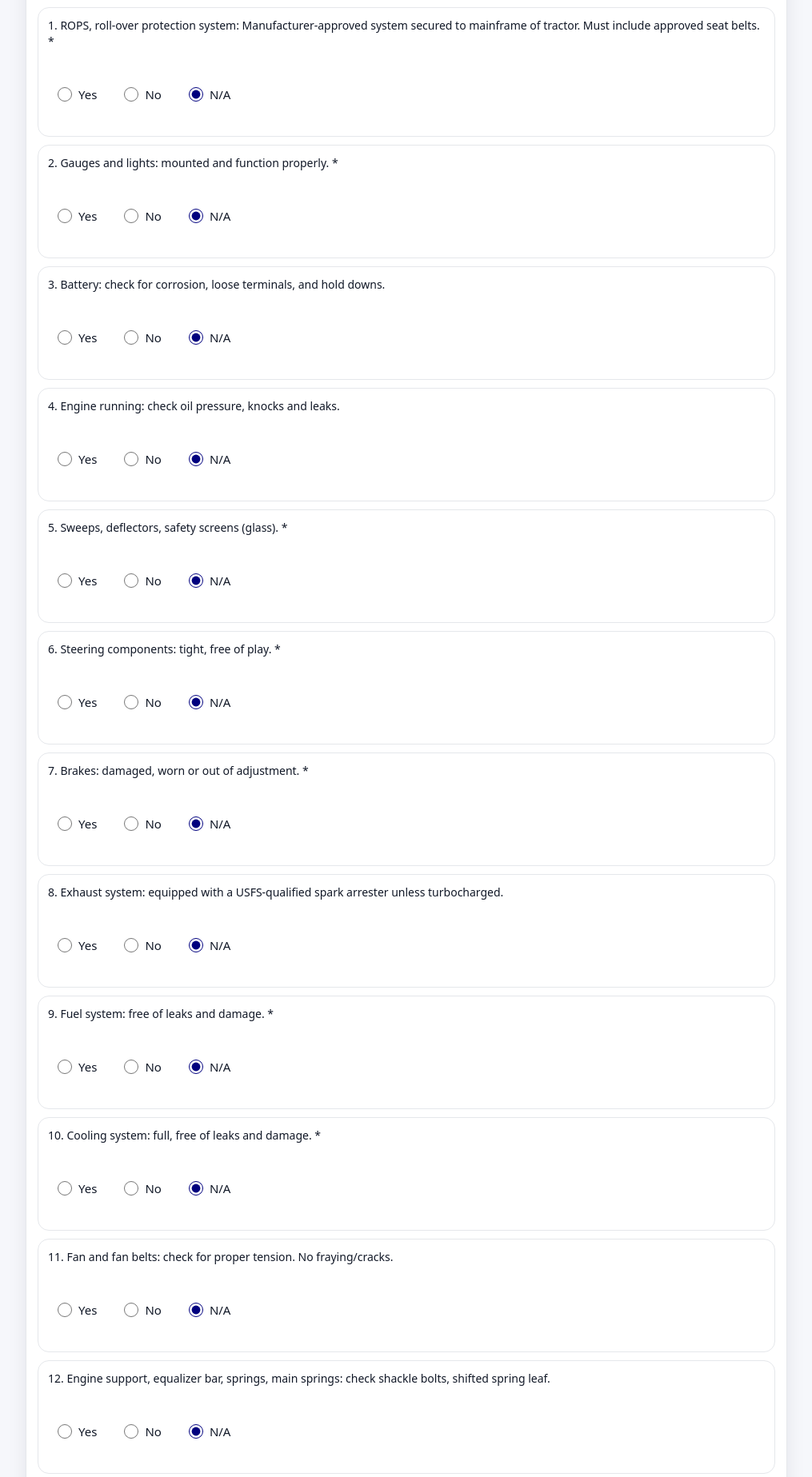
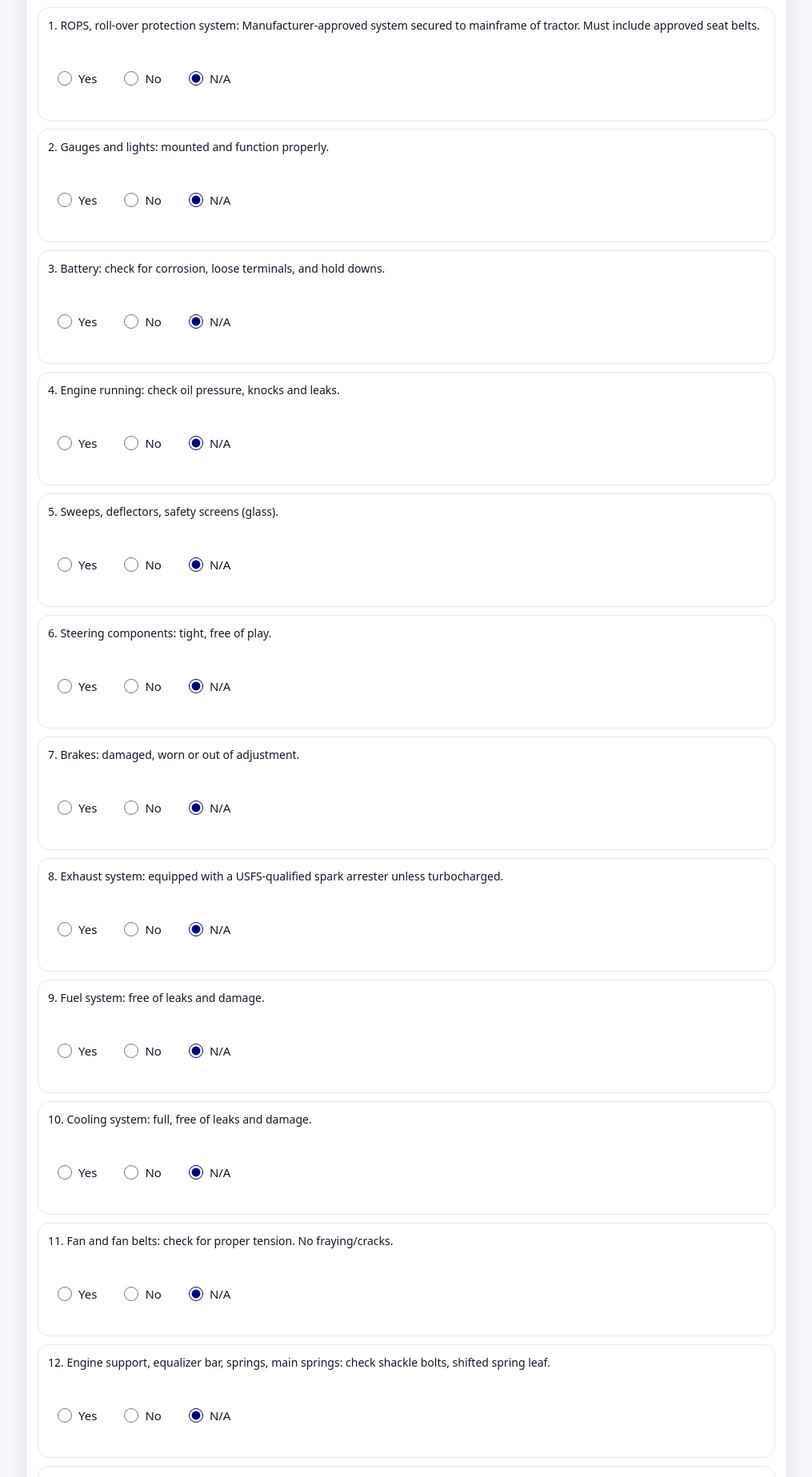
Before and after one commit to gar1cia/equipment-inspection-form, a plain HTML site: page index.html in a window 1280 px wide. Shown: the part 945-2792 px from the top of the page at 80% size, without its empty margins (132-1147 px from the left). Drawn offline with Linux system fonts and the light colour scheme.

Commit message:
Update index.html

```diff
--- a/index.html
+++ b/index.html
@@ -7,11 +7,11 @@
 
   <style>
     :root{
-      --heading:#00007e;   /* subheadings + radio selection */
-      --btn:#283e8a;       /* buttons */
+      --heading:#00007e;
+      --btn:#283e8a;
       --bg:#f6f7fb;
       --card:#ffffff;
-      --ink:#000000;       /* title */
+      --ink:#000000;
       --text:#111827;
       --muted:#6b7280;
       --line:#e5e7eb;
@@ -41,7 +41,6 @@
       padding-bottom: calc(14px + env(safe-area-inset-bottom));
     }
 
-    /* Header */
     .brandbar{
       display:flex;
       flex-direction: column;
@@ -67,10 +66,9 @@
       font-size: clamp(26px, 6.2vw, 40px);
       line-height: 1.12;
       letter-spacing: -.01em;
-      color: var(--ink); /* keep title black */
+      color: var(--ink);
     }
 
-    /* Language toggle */
     .langbar{
       margin-top: 8px;
       display:flex;
@@ -112,7 +110,6 @@
       padding: 14px;
     }
 
-    /* Section headers */
     .section{
       margin: 30px 0 12px;
     }
@@ -144,7 +141,6 @@
       margin: 12px 0 6px;
     }
 
-    /* Inputs: consistent width, left aligned values */
     input, select, textarea{
       display:block;
       width:100%;
@@ -155,8 +151,8 @@
       border: 1px solid var(--line);
       background: #fff;
       color: var(--text);
-      font-size: 16px;       /* prevent iOS zoom */
-      text-align: left;      /* left align responses */
+      font-size: 16px;
+      text-align: left;
       outline: none;
     }
 
@@ -165,7 +161,6 @@
       resize: vertical;
     }
 
-    /* iOS: date/time width + left aligned displayed value */
     input[type="date"], input[type="time"]{
       -webkit-appearance: none;
       appearance: none;
@@ -182,30 +177,30 @@
       text-align: left;
     }
 
-    /* Grids */
     .grid2{
       display:grid;
       grid-template-columns: 1fr;
       gap:10px;
     }
+
     .grid3{
       display:grid;
       grid-template-columns: 1fr;
       gap:10px;
     }
+
     @media(min-width:900px){
       .grid3{ grid-template-columns:1fr 1fr 1fr; }
     }
+
     .grid2 > div, .grid3 > div{ min-width:0; }
 
-    /* Content split line */
     .items{
       border-top: 1px solid var(--line);
       margin-top: 16px;
       padding-top: 6px;
     }
 
-    /* Checklist item card */
     .item{
       border:1px solid var(--line);
       border-radius:14px;
@@ -221,7 +216,6 @@
       margin-bottom: 10px;
     }
 
-    /* Choice row */
     .yn{
       display:flex;
       gap:10px;
@@ -229,11 +223,10 @@
       align-items:center;
     }
 
-    /* Radio size: normal (prevents iPhone giant circles) */
     input[type="radio"]{
       -webkit-appearance: radio;
       appearance: radio;
-      accent-color: var(--heading); /* #00007e */
+      accent-color: var(--heading);
       width: 18px;
       height: 18px;
       margin: 0;
@@ -245,7 +238,7 @@
       display:flex;
       align-items:center;
       gap:8px;
-      padding: 10px 12px;      /* tap size without huge circles */
+      padding: 10px 12px;
       border-radius:999px;
       background:#fff;
       min-height: 44px;
@@ -254,10 +247,8 @@
       font-size: 15px;
     }
 
-    /* Spacing after Specify (optional) */
     input[name="sectionIISpecify"]{ margin-bottom: 10px; }
 
-    /* PDF behind button */
     details{
       margin-top:22px;
       border:1px solid var(--line);
@@ -291,7 +282,6 @@
       background:#fff;
     }
 
-    /* Liability text block */
     .liability-text{
       border:1px solid var(--line);
       border-radius:14px;
@@ -302,7 +292,6 @@
       background:#fff;
     }
 
-    /* Buttons */
     .btns{
       display:flex;
       gap:10px;
@@ -334,7 +323,6 @@
       color: #b91c1c;
     }
 
-    /* Sticky submit */
     .stickybar{
       position: sticky;
       bottom: 0;
@@ -357,7 +345,6 @@
       line-height: 1.1rem;
     }
 
-    /* DO NOT OPERATE banner */
     .dno-banner{
       display:none;
       margin: 12px 0 0;
@@ -377,7 +364,6 @@
       letter-spacing: 0;
     }
 
-    /* Inline validation for remarks */
     .field-error{
       display:none;
       margin-top: 6px;
@@ -474,7 +460,8 @@
         </div>
 
         <label data-i18n="specify_optional">Specify (optional)</label>
-        <input type="text" name="sectionIISpecify" data-i18n-placeholder="specify_placeholder" placeholder="e.g., broom, water truck pump, chainsaw, etc." />
+        <input type="text" name="sectionIISpecify" data-i18n-placeholder="specify_placeholder"
+               placeholder="e.g., broom, water truck pump, chainsaw, etc." />
         <div id="attachItems"></div>
 
         <div class="section">
@@ -580,7 +567,7 @@
   </div>
 
 <script>
-  /* -------------------- Translations -------------------- */
+  /* -------------------- Translations (UI labels) -------------------- */
   const I18N = {
     en: {
       page_title: "Vehicle / Heavy Equipment Pre-Use Inspection Checklist",
@@ -660,34 +647,163 @@
     }
   };
 
+  /* -------------------- Checklist items (EN/ES) -------------------- */
+  const CHECKLIST = {
+    heavy: [
+      {
+        en: "1. ROPS, roll-over protection system: Manufacturer-approved system secured to mainframe of tractor. Must include approved seat belts.",
+        es: "1. ROPS (sistema de protección contra vuelcos): Sistema aprobado por el fabricante y asegurado al chasis principal. Debe incluir cinturones de seguridad aprobados."
+      },
+      {
+        en: "2. Gauges and lights: mounted and function properly.",
+        es: "2. Indicadores y luces: instalados y funcionan correctamente."
+      },
+      {
+        en: "3. Battery: check for corrosion, loose terminals, and hold downs.",
+        es: "3. Batería: revisar corrosión, terminales flojos y sujeciones."
+      },
+      {
+        en: "4. Engine running: check oil pressure, knocks and leaks.",
+        es: "4. Motor en marcha: revisar presión de aceite, ruidos (golpeteos) y fugas."
+      },
+      {
+        en: "5. Sweeps, deflectors, safety screens (glass).",
+        es: "5. Protectores, deflectores y mallas/pantallas de seguridad (vidrio)."
+      },
+      {
+        en: "6. Steering components: tight, free of play.",
+        es: "6. Componentes de dirección: firmes, sin holgura."
+      },
+      {
+        en: "7. Brakes: damaged, worn or out of adjustment.",
+        es: "7. Frenos: dañados, desgastados o desajustados."
+      },
+      {
+        en: "8. Exhaust system: equipped with a USFS-qualified spark arrester unless turbocharged.",
+        es: "8. Sistema de escape: equipado con apagachispas calificado (USFS) a menos que sea turbo."
+      },
+      {
+        en: "9. Fuel system: free of leaks and damage.",
+        es: "9. Sistema de combustible: sin fugas ni daños."
+      },
+      {
+        en: "10. Cooling system: full, free of leaks and damage.",
+        es: "10. Sistema de enfriamiento: nivel adecuado, sin fugas ni daños."
+      },
+      {
+        en: "11. Fan and fan belts: check for proper tension. No fraying/cracks.",
+        es: "11. Ventilador y bandas: tensión correcta. Sin deshilachado ni grietas."
+      },
+      {
+        en: "12. Engine support, equalizer bar, springs, main springs: check shackle bolts, shifted spring leaf.",
+        es: "12. Soporte del motor, barra ecualizadora y resortes: revisar pernos de grillete y hojas de resorte desplazadas."
+      },
+      {
+        en: "13. Belly plate, radiator guards: securely mounted and free from debris.",
+        es: "13. Placa inferior y protectores del radiador: bien sujetos y sin residuos."
+      },
+      {
+        en: "14. Final drive, transmission and differential: check for dripping.",
+        es: "14. Mandos finales, transmisión y diferencial: revisar goteos."
+      },
+      {
+        en: "15. Sprocket and idlers: crack in spokes, sharp sprocket teeth, no welds.",
+        es: "15. Piñones y ruedas guía: grietas, dientes afilados, sin soldaduras."
+      },
+      {
+        en: "16. Tracks and rollers: no broken pads, loose rollers, broken flanges.",
+        es: "16. Orugas y rodillos: sin zapatas rotas, rodillos flojos ni pestañas/alas rotas."
+      },
+      {
+        en: "17. Dozer and assembly: trunnion bolts missing, cracks.",
+        es: "17. Hoja topadora y conjunto: pernos faltantes, grietas."
+      },
+      {
+        en: "18. Rear hitch (drawbar): serviceable, safe.",
+        es: "18. Enganche trasero (barra de tiro): en buen estado y seguro."
+      },
+      {
+        en: "19. Body and cab condition: describe dents and damage.",
+        es: "19. Carrocería y cabina: describir abolladuras y daños."
+      },
+      {
+        en: "20. Equipment cleanliness: all areas free of flammable materials, noxious weeds, and invasive species.",
+        es: "20. Limpieza del equipo: libre de materiales inflamables, malezas nocivas y especies invasoras."
+      },
+      {
+        en: "21. All hydraulic attachments: operate smoothly and all cylinders hold at extension; hose, lines, and pumps have no excessive wear and/or leaks.",
+        es: "21. Accesorios hidráulicos: operan suavemente; cilindros sostienen extensión; mangueras, líneas y bombas sin desgaste excesivo y/o fugas."
+      },
+      {
+        en: "22. Backup or travel alarm (minimum 87 dB).",
+        es: "22. Alarma de reversa o de desplazamiento (mínimo 87 dB)."
+      },
+      {
+        en: "23. Oil level and condition: full and clean.",
+        es: "23. Nivel y condición del aceite: nivel adecuado y limpio."
+      }
+    ],
+    attach: [
+      { en: "1. No missing/broken components, no loose hardware.", es: "1. Sin componentes faltantes/rotos, sin tornillería floja." },
+      { en: "2. Sufficient fluid levels (oil, coolant, etc.).", es: "2. Niveles de fluidos suficientes (aceite, refrigerante, etc.)." },
+      { en: "3. Cutting bar: straight, chain in good condition.", es: "3. Barra de corte: recta, cadena en buen estado." },
+      { en: "4. Cutting teeth: sharp, good repair.", es: "4. Dientes de corte: afilados y en buen estado." },
+      { en: "5. Pump: builds pressure, no water or oil leaks.", es: "5. Bomba: genera presión, sin fugas de agua o aceite." },
+      { en: "6. Engine starts, idles, and shuts off with switch.", es: "6. Motor: arranca, mantiene ralentí y apaga con el interruptor." }
+    ],
+    transport: [
+      { en: "1. DOT or CVSA inspection in the last 12 months (if required).", es: "1. Inspección DOT o CVSA en los últimos 12 meses (si aplica)." },
+      { en: "2. Gauges and lights: mounted and function properly.", es: "2. Indicadores y luces: instalados y funcionan correctamente." },
+      { en: "3. Seat belts: operate properly for each seating position.", es: "3. Cinturones de seguridad: funcionan correctamente en cada asiento." },
+      { en: "4. Glass and mirrors: no cracks in vision.", es: "4. Vidrios y espejos: sin grietas en el campo de visión." },
+      { en: "5. Wipers, washers, and horn operate properly.", es: "5. Limpiaparabrisas, lavaparabrisas y claxon funcionan correctamente." },
+      { en: "6. Clutch pedal: proper adjustment (if applicable).", es: "6. Pedal de clutch: ajuste correcto (si aplica)." },
+      { en: "7. Cooling system: full, free of leaks and damage.", es: "7. Sistema de enfriamiento: nivel adecuado, sin fugas ni daños." },
+      { en: "8. Fluid levels (e.g., oil) and condition: full and clean.", es: "8. Niveles y condición de fluidos (p. ej., aceite): nivel adecuado y limpios." },
+      { en: "9. Battery: check for corrosion, loose terminals and hold downs.", es: "9. Batería: revisar corrosión, terminales flojos y sujeciones." },
+      { en: "10. Fuel system: free of leaks and damage.", es: "10. Sistema de combustible: sin fugas ni daños." },
+      { en: "11. Electrical system: alternator and starter work.", es: "11. Sistema eléctrico: alternador y motor de arranque funcionan." },
+      { en: "12. Engine running: check oil pressure, knocks, and leaks.", es: "12. Motor en marcha: revisar presión de aceite, ruidos y fugas." },
+      { en: "13. Transmission: check for leaks.", es: "13. Transmisión: revisar fugas." },
+      { en: "14. Steering components: tight, free of play.", es: "14. Componentes de dirección: firmes, sin holgura." },
+      { en: "15. Brakes: damaged, worn or out of adjustment.", es: "15. Frenos: dañados, desgastados o desajustados." },
+      { en: "16. 4-wheel drive: check transfer case, leaks (if applicable).", es: "16. Tracción 4x4: revisar caja de transferencia y fugas (si aplica)." },
+      { en: "17. Drive line U-joints: check for looseness.", es: "17. Crucetas (U-joints) del eje: revisar holgura." },
+      { en: "18. Suspension systems: springs, shocks, other.", es: "18. Suspensión: resortes, amortiguadores y otros." },
+      { en: "19. Differential(s): check for leaks.", es: "19. Diferencial(es): revisar fugas." },
+      { en: "20. Exhaust system: no leaks under cab or before turbo.", es: "20. Sistema de escape: sin fugas bajo la cabina o antes del turbo." },
+      { en: "21. Frame condition; body/bed properly attached.", es: "21. Condición del chasis; carrocería/caja bien sujeta." },
+      { en: "22. Tires/wheels (including spare and changing equipment): sufficient load rating, tread depth, no major damage.", es: "22. Llantas/ruedas (incluye refacción y herramientas): capacidad adecuada, dibujo suficiente, sin daños mayores." },
+      { en: "23. Body and interior condition: describe and locate damage.", es: "23. Condición exterior e interior: describir y ubicar daños." },
+      { en: "24. Emergency equipment required (fire extinguisher, spare fuses, reflectors).", es: "24. Equipo de emergencia requerido (extintor, fusibles de repuesto, reflejantes)." },
+      { en: "25. Operator properly licensed.", es: "25. Operador con licencia adecuada." }
+    ]
+  };
+
+  /* -------------------- Language + render -------------------- */
   let currentLang = "en";
 
   function applyLang(lang){
     currentLang = (lang === "es") ? "es" : "en";
     const dict = I18N[currentLang];
 
-    // Update text nodes
     document.querySelectorAll("[data-i18n]").forEach(el => {
       const key = el.getAttribute("data-i18n");
       if (dict[key]) el.textContent = dict[key];
     });
 
-    // Update placeholders
     document.querySelectorAll("[data-i18n-placeholder]").forEach(el => {
       const key = el.getAttribute("data-i18n-placeholder");
       if (dict[key]) el.setAttribute("placeholder", dict[key]);
     });
 
-    // Update choice labels (Yes/No/N/A)
-    document.querySelectorAll("[data-i18n-yn]").forEach(el => {
-      const key = el.getAttribute("data-i18n-yn");
-      if (dict[key]) el.textContent = dict[key];
-    });
+    // Re-render checklist text in selected language
+    renderAllLists();
 
-    // Update sticky text based on current DNO state
+    // Update sticky banner text per current DNO state
     updateDoNotOperateUI();
 
-    // Toggle UI state
+    // Toggle buttons
     const enBtn = document.getElementById("langEn");
     const esBtn = document.getElementById("langEs");
     if (currentLang === "es") {
@@ -700,120 +816,64 @@
       document.documentElement.lang = "en";
     }
 
-    // Persist choice
     try { localStorage.setItem("gjhh_lang", currentLang); } catch(e) {}
   }
 
-  /* -------------------- Checklist data -------------------- */
-  const heavy = [
-    "1. ROPS, roll-over protection system: Manufacturer-approved system secured to mainframe of tractor. Must include approved seat belts. *",
-    "2. Gauges and lights: mounted and function properly. *",
-    "3. Battery: check for corrosion, loose terminals, and hold downs.",
-    "4. Engine running: check oil pressure, knocks and leaks.",
-    "5. Sweeps, deflectors, safety screens (glass). *",
-    "6. Steering components: tight, free of play. *",
-    "7. Brakes: damaged, worn or out of adjustment. *",
-    "8. Exhaust system: equipped with a USFS-qualified spark arrester unless turbocharged.",
-    "9. Fuel system: free of leaks and damage. *",
-    "10. Cooling system: full, free of leaks and damage. *",
-    "11. Fan and fan belts: check for proper tension. No fraying/cracks.",
-    "12. Engine support, equalizer bar, springs, main springs: check shackle bolts, shifted spring leaf.",
-    "13. Belly plate, radiator guards: securely mounted and free from debris. *",
-    "14. Final drive, transmission and differential: check for dripping.",
-    "15. Sprocket and idlers: crack in spokes, sharp sprocket teeth, no welds.",
-    "16. Tracks and rollers: no broken pads, loose rollers, broken flanges. *",
-    "17. Dozer and assembly: trunnion bolts missing, cracks. *",
-    "18. Rear hitch (drawbar): serviceable, safe.",
-    "19. Body and cab condition: describe dents and damage.",
-    "20. Equipment cleanliness: all areas free of flammable materials, noxious weeds, and invasive species.",
-    "21. All hydraulic attachments: operate smoothly and all cylinders hold at extension; hose, lines, and pumps have no excessive wear and/or leaks.",
-    "22. Backup or travel alarm (minimum 87 dbl). *",
-    "23. Oil level and condition: full and clean."
-  ];
+  function getYesNoLabels(){
+    const dict = I18N[currentLang];
+    return {
+      yes: dict.yes,
+      no: dict.no,
+      na: dict.na
+    };
+  }
 
-  const attach = [
-    "1. No missing/broken components, no loose hardware.",
-    "2. Sufficient fluid levels (oil, coolant, etc.).",
-    "3. Cutting bar: straight, chain in good condition.",
-    "4. Cutting teeth: sharp, good repair.",
-    "5. Pump: builds pressure, no water or oil leaks.",
-    "6. Engine starts, idles, and shuts off with switch."
-  ];
+  function renderList(containerId, items, prefix) {
+    const root = document.getElementById(containerId);
+    const labels = getYesNoLabels();
+    root.innerHTML = "";
 
-  const transport = [
-    "1. “DOT” or CVSA inspection in the last 12 months (if required). *",
-    "2. Gauges and lights: mounted and function properly. *",
-    "3. Seat belts: operate properly for each seating position. *",
-    "4. Glass and mirrors, no cracks in vision. *",
-    "5. Wipers, washers, and horn operate properly. *",
-    "6. Clutch pedal: proper adjustment (if applicable).",
-    "7. Cooling system: full, free of leaks and damage.",
-    "8. Fluid levels (e.g. oil) and condition: full and clean.",
-    "9. Battery: check for corrosion, loose terminals and hold downs.",
-    "10. Fuel system: free of leaks and damage. *",
-    "11. Electrical system: alternator and starter work. *",
-    "12. Engine running: check oil pressure, knocks, and leaks.",
-    "13. Transmission: check for leaks.",
-    "14. Steering components: tight, free of play. *",
-    "15. Brakes: damaged, worn or out of adjustment. *",
-    "16. 4-Wheel drive: check transfer case, leaks (if applicable).",
-    "17. Drive line U-joints: check for looseness.",
-    "18. Suspension systems: springs, shocks, other. *",
-    "19. Differential(s): check for leaks.",
-    "20. Exhaust system: no leaks under cab or before turbo. *",
-    "21. Frame condition, body/bed properly attached. *",
-    "22. Tires/wheels (including spare and all changing equipment): sufficient load rating, tread depth, no major damage. *",
-    "23. Body and interior condition: describe and locate damage (see supplemental information on back).",
-    "24. Emergency equipment required. * (Fire extinguisher / Spare fuses / Reflectors)",
-    "25. Operator(s) properly licensed. †"
-  ];
+    items.forEach((obj, idx) => {
+      const key = `${prefix}_${idx+1}`;
+      const text = (obj[currentLang] || obj.en || "").trim();
 
-  function renderYesNoNA(containerId, items, prefix) {
-    const root = document.getElementById(containerId);
-    root.innerHTML = "";
-    items.forEach((t, idx) => {
-      const key = `${prefix}_${idx+1}`;
       const el = document.createElement("div");
       el.className = "item";
       el.innerHTML = `
-        <div class="desc">${t}</div>
-        <div class="yn" role="group" aria-label="${t}">
-          <label class="ynlabel">
-            <input type="radio" name="${key}" value="Yes">
-            <span data-i18n-yn="yes">Yes</span>
-          </label>
-          <label class="ynlabel">
-            <input type="radio" name="${key}" value="No">
-            <span data-i18n-yn="no">No</span>
-          </label>
-          <label class="ynlabel">
-            <input type="radio" name="${key}" value="" checked>
-            <span data-i18n-yn="na">N/A</span>
-          </label>
+        <div class="desc">${escapeHtml(text)}</div>
+        <div class="yn" role="group" aria-label="${escapeAttr(text)}">
+          <label class="ynlabel"><input type="radio" name="${key}" value="Yes"> ${escapeHtml(labels.yes)}</label>
+          <label class="ynlabel"><input type="radio" name="${key}" value="No"> ${escapeHtml(labels.no)}</label>
+          <label class="ynlabel"><input type="radio" name="${key}" value="" checked> ${escapeHtml(labels.na)}</label>
         </div>
       `;
       root.appendChild(el);
     });
   }
 
-  renderYesNoNA("heavyItems", heavy, "heavy");
-  renderYesNoNA("attachItems", attach, "attach");
-  renderYesNoNA("transportItems", transport, "transport");
+  function renderAllLists(){
+    // NOTE: This will reset selections to default N/A on language change.
+    // If you want selections preserved across language toggles, say the word and I’ll add it.
+    renderList("heavyItems", CHECKLIST.heavy, "heavy");
+    renderList("attachItems", CHECKLIST.attach, "attach");
+    renderList("transportItems", CHECKLIST.transport, "transport");
+  }
+
+  function escapeHtml(str){
+    return String(str)
+      .replaceAll("&","&amp;")
+      .replaceAll("<","&lt;")
+      .replaceAll(">","&gt;")
+      .replaceAll('"',"&quot;")
+      .replaceAll("'","&#039;");
+  }
+  function escapeAttr(str){
+    return escapeHtml(str).replaceAll("\n"," ");
+  }
 
   /* -------------------- DNO logic + validation -------------------- */
-  function getValue(name) {
-    const el = document.querySelector(`[name="${name}"]`);
-    return el ? (el.value || "").trim() : "";
-  }
-
-  function getRadioVal(groupName) {
-    const sel = document.querySelector(`input[name="${groupName}"]:checked`);
-    return sel ? sel.value : "";
-  }
-
   function isDoNotOperate() {
-    const noChecked = document.querySelector('input[type="radio"][value="No"]:checked');
-    return !!noChecked;
+    return !!document.querySelector('input[type="radio"][value="No"]:checked');
   }
 
   function showRemarksError() {
@@ -856,9 +916,7 @@
   }
 
   function validateBeforeSubmit() {
-    const dno = isDoNotOperate();
-    if (!dno) return true;
-
+    if (!isDoNotOperate()) return true;
     const remarksVal = (document.getElementById("remarks").value || "").trim();
     if (!remarksVal) {
       showRemarksError();
@@ -878,24 +936,33 @@
   });
 
   /* -------------------- Email -------------------- */
+  function getValue(name) {
+    const el = document.querySelector(`[name="${name}"]`);
+    return el ? (el.value || "").trim() : "";
+  }
+
+  function getRadioVal(groupName) {
+    const sel = document.querySelector(`input[name="${groupName}"]:checked`);
+    return sel ? sel.value : "";
+  }
+
   function collectData() {
     return {
       equipmentNo: getValue("equipmentNo"),
-
       preUseStatus: getValue("preUseStatus"),
       preUseMilesHrs: getValue("preUseMilesHrs"),
       preUseDate: getValue("preUseDate"),
       preUseTime: getValue("preUseTime"),
 
-      sectionI: heavy.map((t, i) => ({ item: t, val: getRadioVal(`heavy_${i+1}`) })),
+      // For management email, keep the canonical EN question text
+      sectionI: CHECKLIST.heavy.map((o, i) => ({ item: o.en, val: getRadioVal(`heavy_${i+1}`) })),
       sectionIISpecify: getValue("sectionIISpecify"),
-      sectionII: attach.map((t, i) => ({ item: t, val: getRadioVal(`attach_${i+1}`) })),
+      sectionII: CHECKLIST.attach.map((o, i) => ({ item: o.en, val: getRadioVal(`attach_${i+1}`) })),
+      sectionIV: CHECKLIST.transport.map((o, i) => ({ item: o.en, val: getRadioVal(`transport_${i+1}`) })),
 
       operatorName: getValue("operatorName"),
       operatorSignature: getValue("operatorSignature"),
       operatorDate: getValue("operatorDate"),
-
-      sectionIV: transport.map((t, i) => ({ item: t, val: getRadioVal(`transport_${i+1}`) })),
 
       remarks: getValue("remarks"),
 
@@ -952,8 +1019,7 @@
 
   function subjectFor(dno, equipmentNo) {
     const eq = equipmentNo ? equipmentNo : "(Not Provided)";
-    if (dno) return `DO NOT OPERATE - Equipment No. ${eq}`;
-    return `Pre-Use Inspection - Equipment No. ${eq}`;
+    return dno ? `DO NOT OPERATE - Equipment No. ${eq}` : `Pre-Use Inspection - Equipment No. ${eq}`;
   }
 
   function submitEmail() {
@@ -1005,13 +1071,11 @@
   document.getElementById("langEn").addEventListener("click", () => applyLang("en"));
   document.getElementById("langEs").addEventListener("click", () => applyLang("es"));
 
-  // Load remembered language
   (function init(){
     let saved = "en";
     try { saved = localStorage.getItem("gjhh_lang") || "en"; } catch(e) {}
-    renderYesNoNA("heavyItems", heavy, "heavy");
-    renderYesNoNA("attachItems", attach, "attach");
-    renderYesNoNA("transportItems", transport, "transport");
+
+    renderAllLists();
     applyLang(saved);
     updateDoNotOperateUI();
   })();
```
